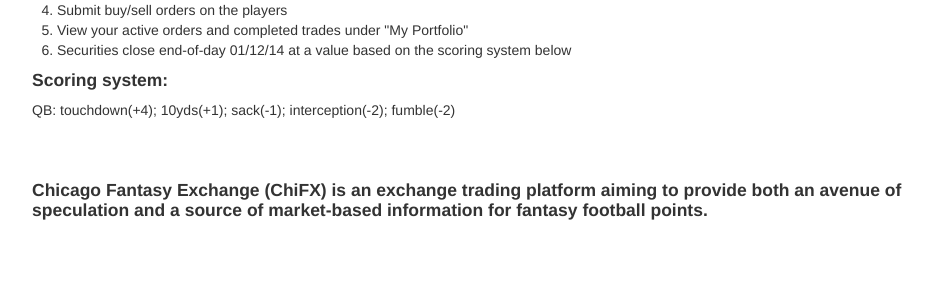
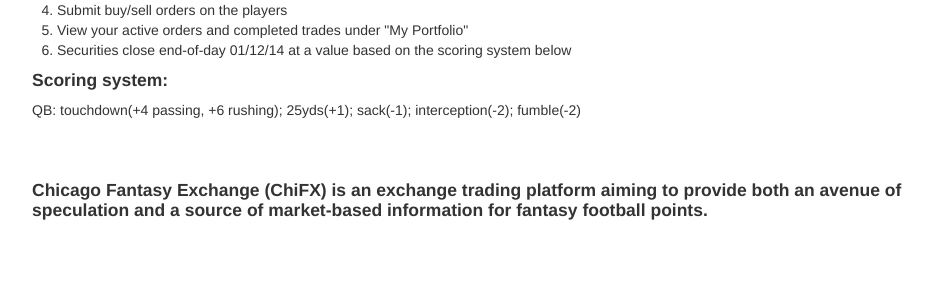
Before and after one commit to tonyin/chifx, a Flask app: template application/templates/index.html in a window 1280 px wide. Shown: the part 270-570 px from the top of the page, without its empty margins (138-1071 px from the left). Run offline with Flask 2, Linux system fonts and the light colour scheme; the template is opened without the code that fills it, so the values that code supplies are empty; some libraries are stand-ins or nearby versions.

Commit message:
updated scoring.

```diff
--- a/application/templates/index.html
+++ b/application/templates/index.html
@@ -17,7 +17,7 @@
         <li>Securities close end-of-day 01/12/14 at a value based on the scoring system below</li>
     </ol>
     <h4>Scoring system:</h4>
-    <p>QB: touchdown(+4); 10yds(+1); sack(-1); interception(-2); fumble(-2)</p>
+    <p>QB: touchdown(+4 passing, +6 rushing); 25yds(+1); sack(-1); interception(-2); fumble(-2)</p>
 
     <br /><br />
     <h4>Chicago Fantasy Exchange (ChiFX) is an exchange trading platform aiming to provide both an avenue of speculation and a source of market-based information for fantasy football points.</h4>
```
